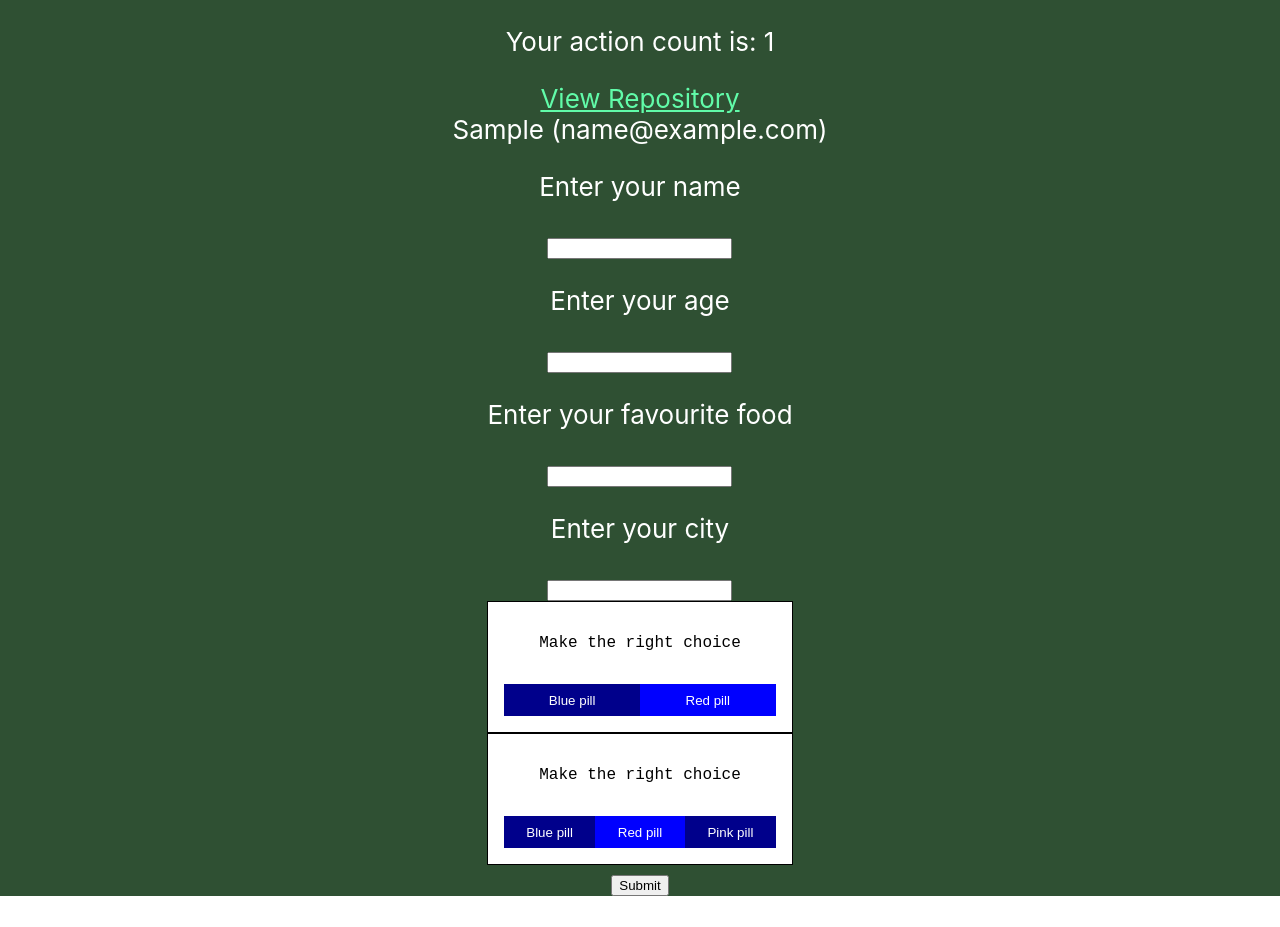
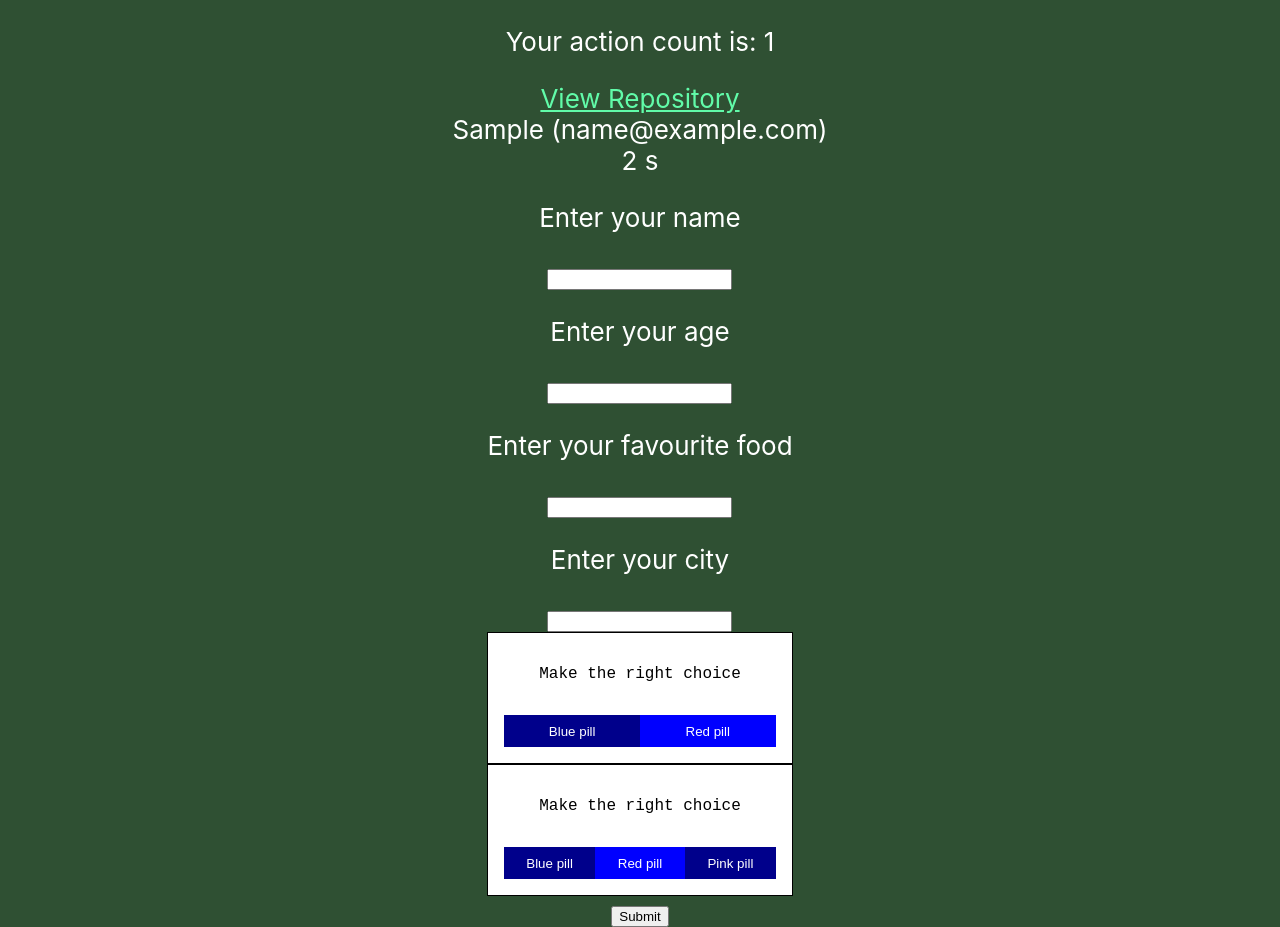
Before and after one commit to dstrekelj/algebra-example-react-app, a React (Create React App) app: page / in a window 1280 px wide. Both pictures are taken after typing "Sample", "name@example.com" into the empty fields and a click on the button "Sign in". Before the commit the page ends 896 px from the top, so only its background shows below. Built offline with nearby package versions, Linux system fonts and the light colour scheme.

Commit message:
Add Timer component

```diff
--- a/src/App.js
+++ b/src/App.js
@@ -4,6 +4,7 @@ import { RepositoryLink } from "./components/RepositoryLink";
 import { Quiz } from "./components/Quiz";
 import { useState } from "react";
 import { LoginForm } from "./components/LoginForm";
+import { Timer } from "./components/Timer";
 
 function App() {
   const [actionCount, setActionCount] = useState(0);
@@ -42,7 +43,10 @@ function App() {
           </div>
         )}
         {quizAnswer === null && loginState !== null && (
-          <Quiz id={id} onSubmit={handleSubmit} onStateChange={handleStateChange} />
+          <>
+            <Timer onStop={(time) => console.log(time)} />
+            <Quiz id={id} onSubmit={handleSubmit} onStateChange={handleStateChange} />
+          </>
         )}
         {quizAnswer !== null && answerComponents}
       </header>
--- /dev/null
+++ b/src/components/Timer.jsx
@@ -0,0 +1,34 @@
+import { useState, useEffect } from "react";
+
+export function Timer(props) {
+  const [time, setTime] = useState(0);
+  const [isStopped, setIsStopped] = useState(false);
+
+  useEffect(() => {
+    const intervalId = setInterval(() => {
+      setTime((state) => state + 1);
+    }, 1000);
+
+    return () => {
+      console.log("interval");
+      clearInterval(intervalId);
+      setIsStopped(true);
+    };
+  }, []);
+
+  useEffect(() => {
+    console.log("isStopped", isStopped);
+    if (isStopped) {
+      props.onStop(time);
+    }
+
+    return () => {
+      console.log("isStopped", isStopped);
+      if (isStopped) {
+        props.onStop(time);
+      }
+    };
+  }, [isStopped, props, time]);
+
+  return <div>{time} s</div>;
+}
```
